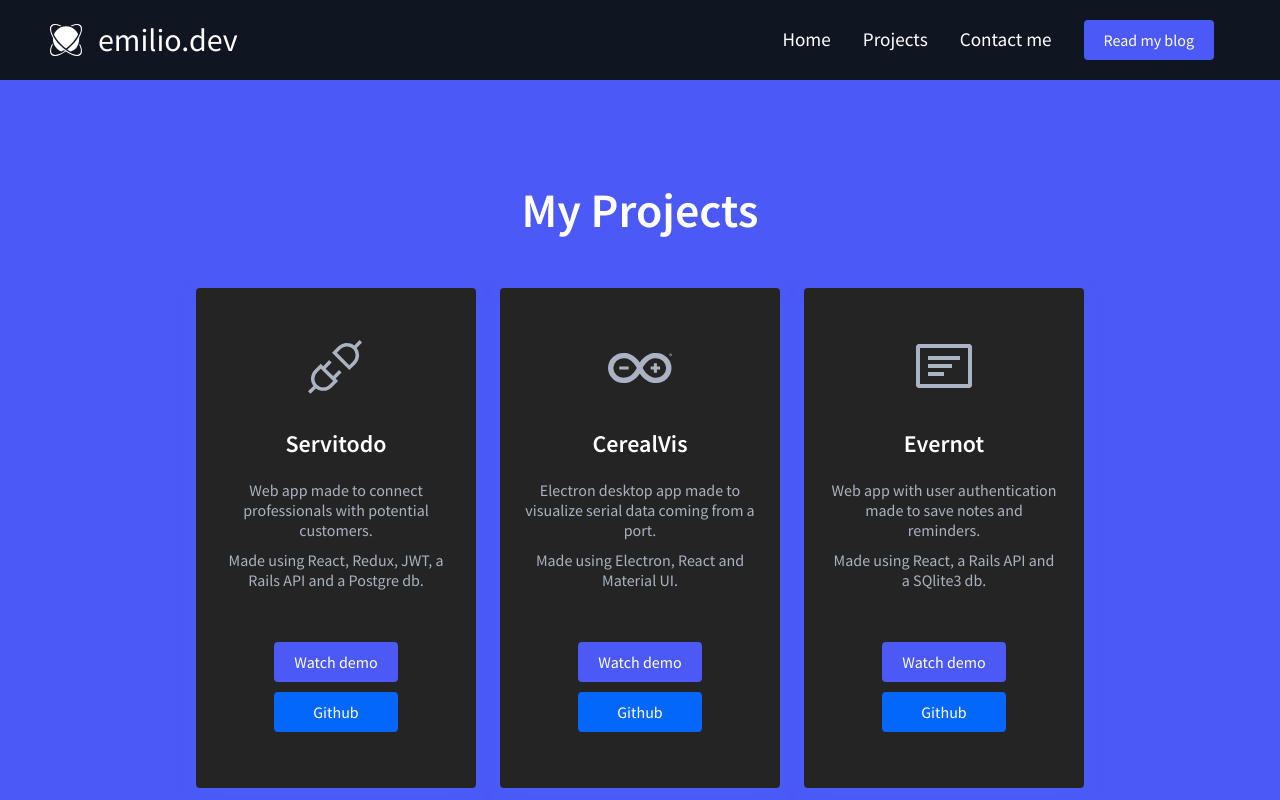
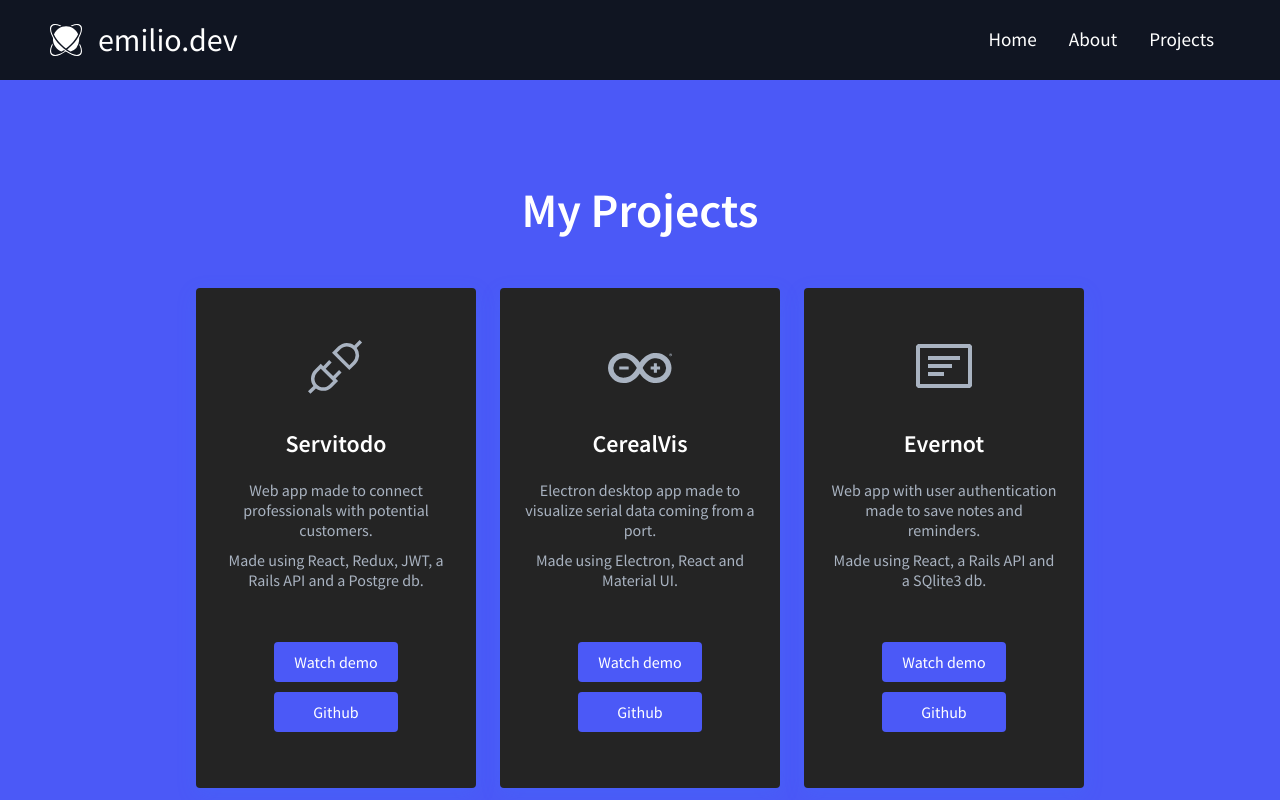
Before and after one commit to emilio-quintana-dev/portfolio, a React (Create React App) app: page /projects in a window 1280 px wide. Shown: the top 800 px of the page. Built offline with nearby package versions, Linux system fonts and the light colour scheme.

Commit message:
deployed to netlify

```diff
--- a/src/App.js
+++ b/src/App.js
@@ -16,7 +16,6 @@ function App() {
       <Switch>
         <Route path="/" exact component={Home} />
         <Route path="/projects" exact component={Projects} />
-        <Route path="/contact" exact component={Contact} />
         <Route path="/about" exact component={About} />
       </Switch>
       <Footer />
--- a/src/components/Footer/Footer.js
+++ b/src/components/Footer/Footer.js
@@ -28,7 +28,9 @@ const Footer = () => {
       <FooterContainer>
         <FooterSubscription>
           <FooterSubHeading>Feel free to reach out!</FooterSubHeading>
-          <FooterSubText>I'll be happy to talk</FooterSubText>
+          <FooterSubText>
+            I'll be happy to talk <span>👾</span>
+          </FooterSubText>
           <Form>
             <FormInput name="email" type="email" placeholder="Message" />
             <Button fontBig>Say hi</Button>
--- a/src/components/InfoSection/InfoSection.elements.js
+++ b/src/components/InfoSection/InfoSection.elements.js
@@ -2,7 +2,7 @@ import styled from "styled-components";
 
 export const InfoSec = styled.div`
   color: #fff;
-  padding: 160px 0;
+  padding: 75px 0;
   background: ${({ lightBg }) => (lightBg ? "#fff" : "#101522")};
 `;
 
--- a/src/components/InfoSection/InfoSection.js
+++ b/src/components/InfoSection/InfoSection.js
@@ -1,7 +1,6 @@
 import React from "react";
 import { Container, Button } from "../../globalStyles";
 import { Link } from "react-router-dom";
-import { FaFacebook, FaInstagram, FaLinkedin } from "react-icons/fa";
 
 import {
   InfoSec,
--- a/src/components/Navbar/Navbar.js
+++ b/src/components/Navbar/Navbar.js
@@ -53,23 +53,30 @@ const Navbar = () => {
               <NavItem>
                 <NavLinks to="/">Home</NavLinks>
               </NavItem>
+
+              <NavItem>
+                <NavLinks to="/about">About</NavLinks>
+              </NavItem>
+
               <NavItem>
                 <NavLinks to="/projects">Projects</NavLinks>
               </NavItem>
-              <NavItem>
-                <NavLinks to="/contact">Contact me</NavLinks>
-              </NavItem>
-              <NavItemBtn>
+
+              {/* <NavItemBtn>
                 {button ? (
-                  <NavBtnLink to="/sign-up">
-                    <Button primary>Read my blog</Button>
+                  <NavBtnLink to="/blog">
+                    <Button primary fontBig>
+                      Dev Blog
+                    </Button>
                   </NavBtnLink>
                 ) : (
-                  <NavBtnLink to="/sign-up">
-                    <Button primary>Read my blog</Button>
+                  <NavBtnLink to="/blog">
+                    <Button primary fontBig>
+                      Dev Blog
+                    </Button>
                   </NavBtnLink>
                 )}
-              </NavItemBtn>
+              </NavItemBtn> */}
             </NavMenu>
           </NavBarContainer>
         </Nav>
--- a/src/components/Projects/Projects.js
+++ b/src/components/Projects/Projects.js
@@ -55,7 +55,11 @@ function Projects() {
                     Watch demo
                   </ProjectLink>
 
-                  <ProjectLink href="https://github.com/emilio-quintana-dev/servitodo-client">
+                  <ProjectLink
+                    primary
+                    href="https://github.com/emilio-quintana-dev/servitodo-client"
+                    target="_blank"
+                  >
                     Github
                   </ProjectLink>
                 </ActionWrapper>
@@ -88,7 +92,11 @@ function Projects() {
                     Watch demo
                   </ProjectLink>
 
-                  <ProjectLink href="https://github.com/emilio-quintana-dev/servitodo-client">
+                  <ProjectLink
+                    primary
+                    href="https://github.com/emilio-quintana-dev/servitodo-client"
+                    target="_blank"
+                  >
                     Github
                   </ProjectLink>
                 </ActionWrapper>
@@ -121,7 +129,11 @@ function Projects() {
                     Watch demo
                   </ProjectLink>
 
-                  <ProjectLink href="https://github.com/emilio-quintana-dev/servitodo-client">
+                  <ProjectLink
+                    primary
+                    href="https://github.com/emilio-quintana-dev/servitodo-client"
+                    target="_blank"
+                  >
                     Github
                   </ProjectLink>
                 </ActionWrapper>
--- a/src/pages/About/About.js
+++ b/src/pages/About/About.js
@@ -1,13 +1,13 @@
 import React from "react";
 import { InfoSection } from "../../components";
-import { homeObjThree } from "./Data";
+import { homeObjTwo } from "./Data";
 
-function About() {
+function Contact() {
   return (
     <>
-      <InfoSection {...homeObjThree} />
+      <InfoSection {...homeObjTwo} />
     </>
   );
 }
 
-export default About;
+export default Contact;
--- a/src/pages/Contact/Contact.js
+++ b/src/pages/Contact/Contact.js
@@ -1,13 +1,13 @@
 import React from "react";
 import { InfoSection } from "../../components";
-import { homeObjTwo } from "./Data";
+import { homeObjThree } from "./Data";
 
-function Contact() {
+function About() {
   return (
     <>
-      <InfoSection {...homeObjTwo} />
+      <InfoSection {...homeObjThree} />
     </>
   );
 }
 
-export default Contact;
+export default About;
```
